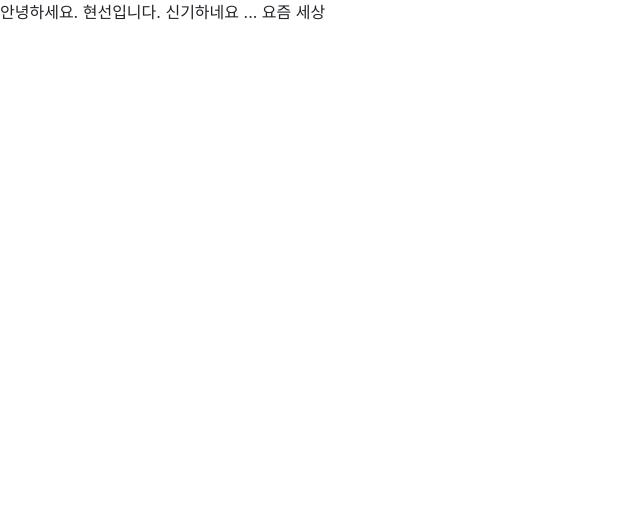
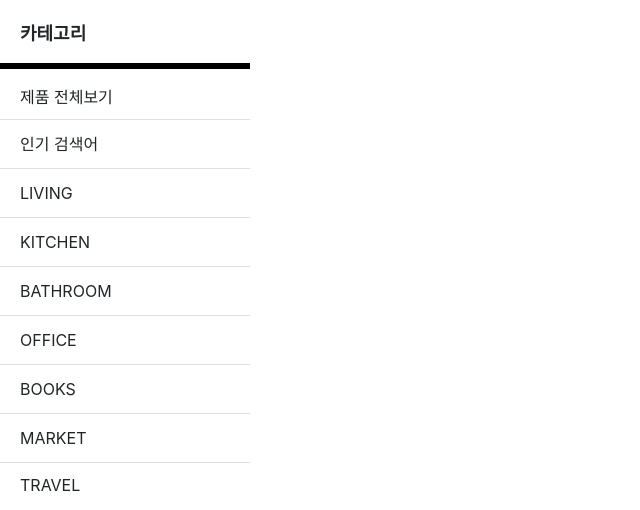
Before and after one commit to eunag63/ECOFR_PRDCT, a Flask app: page / in a window 1280 px wide. Shown: the top 510 px of the page, without its empty margins (0-640 px from the left). Before the commit the page ends 20 px from the top, so only its background shows below. Run offline with Flask 2, Linux system fonts and the light colour scheme; some libraries are stand-ins or nearby versions.

Commit message:
하단 카테고리 & 제품 카드
하단 카테고리 부분과 제품 카드 부분 추가했습니다.

```diff
--- a/eco/templates/index.html
+++ b/eco/templates/index.html
@@ -25,8 +25,34 @@
 
         <!-- style -->
         <style type="text/css">
+            .wrap2 {
+                width: 250px;
+            }
+            .category {
+                margin-left: 20px;
+                margin-top: 20px;
+                font-size: 18px;
+                font-weight: bolder;
+            }
+            .category_all {
+                margin-left: 20px;
+                margin-bottom: 10px;
+            }
+            .category_travel {
+                margin-left: 20px;
+                margin-top: 10px;
+            }
+
+            .card-body {
+                text-align: center;
+            }
+            .card-text {
+                font-size: 18px;
+                font-weight: bold;
+            }
 
         </style>
+
         <script>
             $(document).ready(function () {
                 showArticles();
@@ -47,8 +73,37 @@
     </head>
 
     <body>
-        <p>안녕하세요. 현선입니다.
-        신기하네요 ... 요즘 세상 </p>
+        <div class="wrap">
+            <div class="wrap2">
+                <p class="category">카테고리</p>
+                <hr style="border: solid 3px black;">
+                <p class="category_all">제품 전체보기</p>
+                <ul class="list-group list-group-flush">
+                    <li class="list-group-item">인기 검색어</li>
+                    <li class="list-group-item">LIVING</li>
+                    <li class="list-group-item">KITCHEN</li>
+                    <li class="list-group-item">BATHROOM</li>
+                    <li class="list-group-item">OFFICE</li>
+                    <li class="list-group-item">BOOKS</li>
+                    <li class="list-group-item">MARKET</li>
+                </ul>
+                <p class="category_travel">TRAVEL</p>
+                <hr style="border: solid 2px black;">
+            </div>
+
+            <div class="card-columns">
+                <div class="card">
+                    <img class="card-img-top"
+                         src="https://cdn.imweb.me/thumbnail/20201008/43ac538c41a72.jpg"
+                         alt="Card image cap">
+                    <div class="card-body">
+                        <h5 class="card-text">유기농 온몸 비누</h5>
+                        <p style="color: dimgrey;">8,000원</p>
+                    </div>
+                </div>
+            </div>
+        </div>
+
     </body>
 
 </html>
```
Also changed, not shown: 1 other file.
